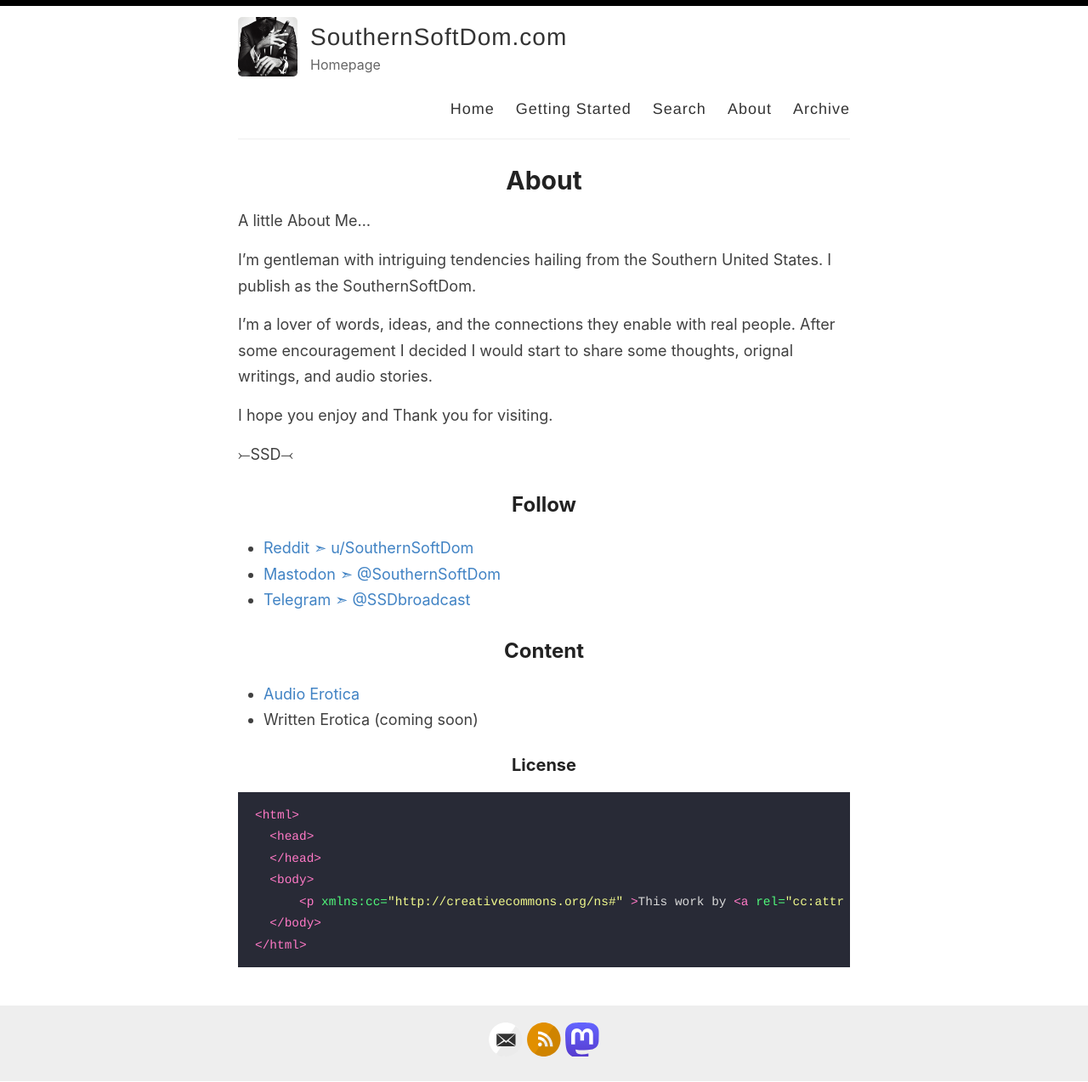
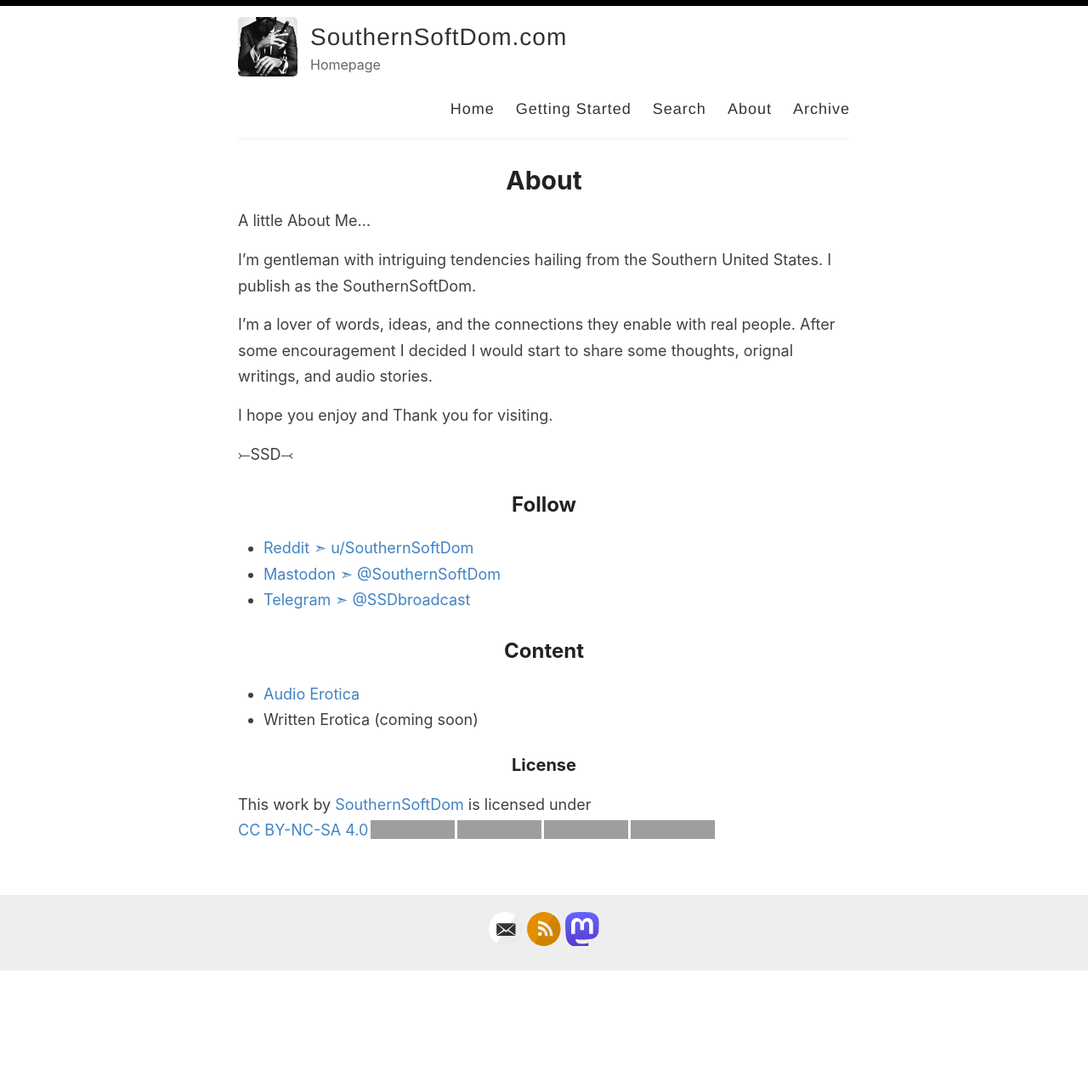
Before and after one commit to SouthernSoftDom/southernsoftdom.github.io, a Jekyll site: the page built from _pages/about.md, in a window 1280 px wide. Shown: the whole page at 85% size. Built offline with Jekyll 4.4.1, drawn with Linux system fonts in a browser that asks for light colours; after the commit the page ends 1142 px from its top, so only the background shows below that; grey boxes are pictures that could not be loaded.

Commit message:
Update about.md

````diff
--- a/_pages/about.md
+++ b/_pages/about.md
@@ -27,12 +27,4 @@ I hope you enjoy and Thank you for visiting.
 
 ### License
 
-```html
-<html>
-  <head>
-  </head>
-  <body>
-      <p xmlns:cc="http://creativecommons.org/ns#" >This work by <a rel="cc:attributionURL dct:creator" property="cc:attributionName" href="https://southernsoftdom.com">SouthernSoftDom</a> is licensed under <a href="https://creativecommons.org/licenses/by-nc-sa/4.0/?ref=chooser-v1" target="_blank" rel="license noopener noreferrer" style="display:inline-block;">CC BY-NC-SA 4.0<img style="height:22px!important;margin-left:3px;vertical-align:text-bottom;" src="https://mirrors.creativecommons.org/presskit/icons/cc.svg?ref=chooser-v1" alt=""><img style="height:22px!important;margin-left:3px;vertical-align:text-bottom;" src="https://mirrors.creativecommons.org/presskit/icons/by.svg?ref=chooser-v1" alt=""><img style="height:22px!important;margin-left:3px;vertical-align:text-bottom;" src="https://mirrors.creativecommons.org/presskit/icons/nc.svg?ref=chooser-v1" alt=""><img style="height:22px!important;margin-left:3px;vertical-align:text-bottom;" src="https://mirrors.creativecommons.org/presskit/icons/sa.svg?ref=chooser-v1" alt=""></a></p>
-  </body>
-</html>
-```
+<p xmlns:cc="http://creativecommons.org/ns#" >This work by <a rel="cc:attributionURL dct:creator" property="cc:attributionName" href="https://southernsoftdom.com">SouthernSoftDom</a> is licensed under <a href="https://creativecommons.org/licenses/by-nc-sa/4.0/?ref=chooser-v1" target="_blank" rel="license noopener noreferrer" style="display:inline-block;">CC BY-NC-SA 4.0<img style="height:22px!important;margin-left:3px;vertical-align:text-bottom;" src="https://mirrors.creativecommons.org/presskit/icons/cc.svg?ref=chooser-v1" alt=""><img style="height:22px!important;margin-left:3px;vertical-align:text-bottom;" src="https://mirrors.creativecommons.org/presskit/icons/by.svg?ref=chooser-v1" alt=""><img style="height:22px!important;margin-left:3px;vertical-align:text-bottom;" src="https://mirrors.creativecommons.org/presskit/icons/nc.svg?ref=chooser-v1" alt=""><img style="height:22px!important;margin-left:3px;vertical-align:text-bottom;" src="https://mirrors.creativecommons.org/presskit/icons/sa.svg?ref=chooser-v1" alt=""></a></p>
````
